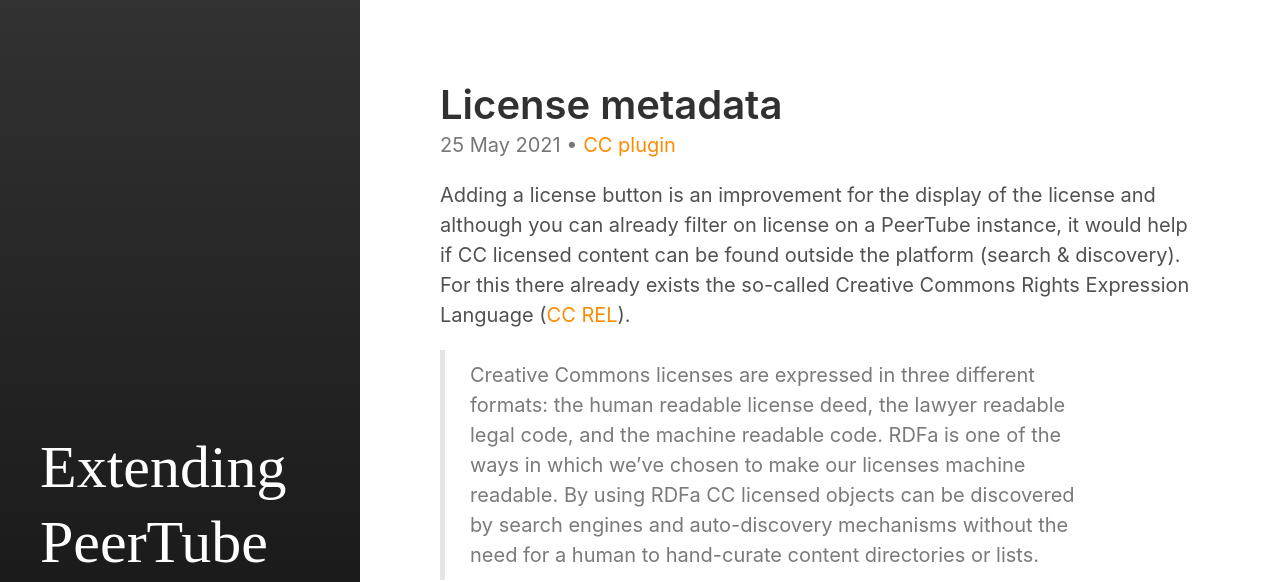
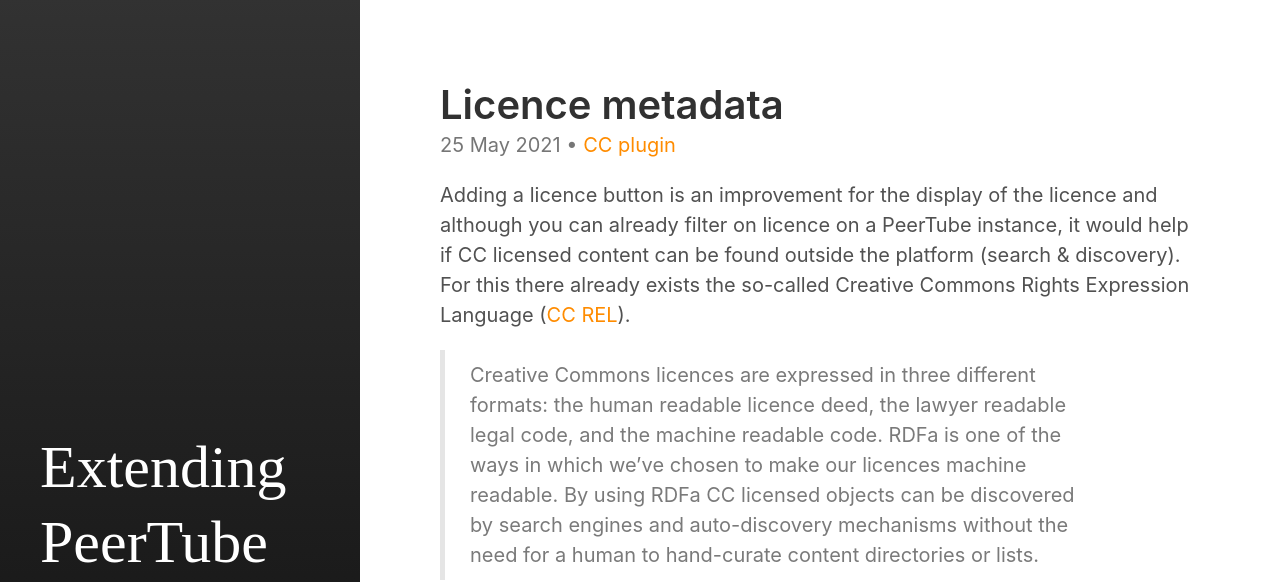
Before and after one commit to beeldengeluid/extending-peertube, a Jekyll site: the page built from _posts/2021-05-25-licence-metadata.md, in a window 1280 px wide and 900 px high. Shown: the top 582 px of the window. Built offline with Jekyll 4.4.1, drawn with Linux system fonts in a browser that asks for light colours; some of the changed text lies outside the part shown.

Commit message:
Rename license to licence where applicable

```diff
--- a/_posts/2021-05-25-license-metadata.md
+++ b/_posts/2021-05-25-licence-metadata.md
@@ -1,13 +1,13 @@
 ---
 layout: post
-title: License metadata
+title: Licence metadata
 category: CC plugin
 comments: false
 ---
 
-Adding a license button is an improvement for the display of the license and although you can already filter on license on a PeerTube instance, it would help if CC licensed content can be found outside the platform (search & discovery). For this there already exists the so-called Creative Commons Rights Expression Language ([CC REL](https://wiki.creativecommons.org/wiki/CC_REL)).
+Adding a licence button is an improvement for the display of the licence and although you can already filter on licence on a PeerTube instance, it would help if CC licensed content can be found outside the platform (search & discovery). For this there already exists the so-called Creative Commons Rights Expression Language ([CC REL](https://wiki.creativecommons.org/wiki/CC_REL)).
 
-> Creative Commons licenses are expressed in three different formats: the human readable license deed, the lawyer readable legal code, and the machine readable code. RDFa is one of the ways in which we've chosen to make our licenses machine readable. By using RDFa CC licensed objects can be discovered by search engines and auto-discovery mechanisms without the need for a human to hand-curate content directories or lists.
+> Creative Commons licences are expressed in three different formats: the human readable licence deed, the lawyer readable legal code, and the machine readable code. RDFa is one of the ways in which we've chosen to make our licences machine readable. By using RDFa CC licensed objects can be discovered by search engines and auto-discovery mechanisms without the need for a human to hand-curate content directories or lists.
 
 RDFa is a W3C Recommendation that adds a set of attribute-level extensions to HTML, XHTML and various XML-based document types for embedding rich metadata within Web documents.
 
```
Also changed, not shown: _posts/2021-05-01-introducing-extending-peertube.md (+3 -3 lines), _posts/2021-05-10-peertube-licences.md (+4 -4 lines), _posts/2021-05-15-the-8th-licence.md (added, +26 -0 lines), _posts/2021-05-15-the-8th-license.md (deleted, +0 -26 lines), _posts/2021-05-20-licence-link-button.md (added, +16 -0 lines), _posts/2021-05-20-license-link-button.md (deleted, +0 -16 lines), _posts/2021-06-16-developing-a-peertube-plugin.md (+4 -4 lines).
